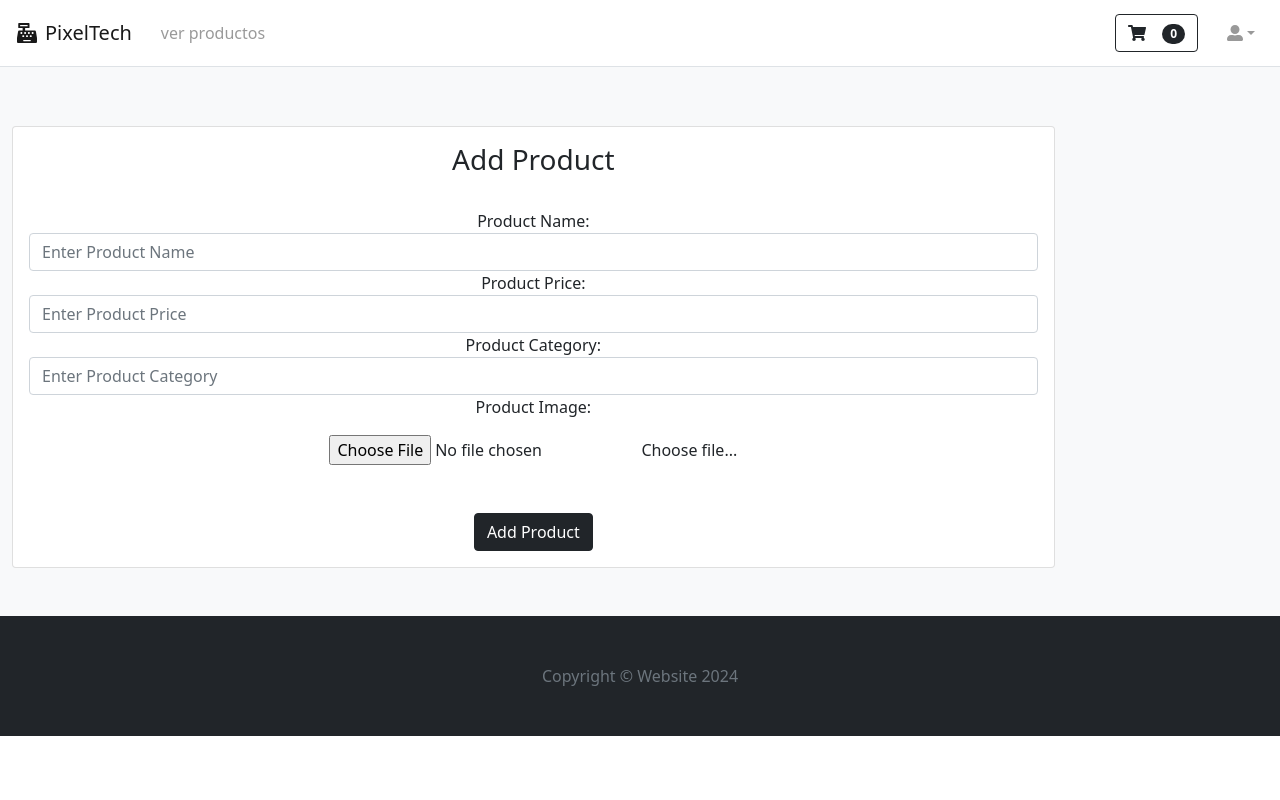
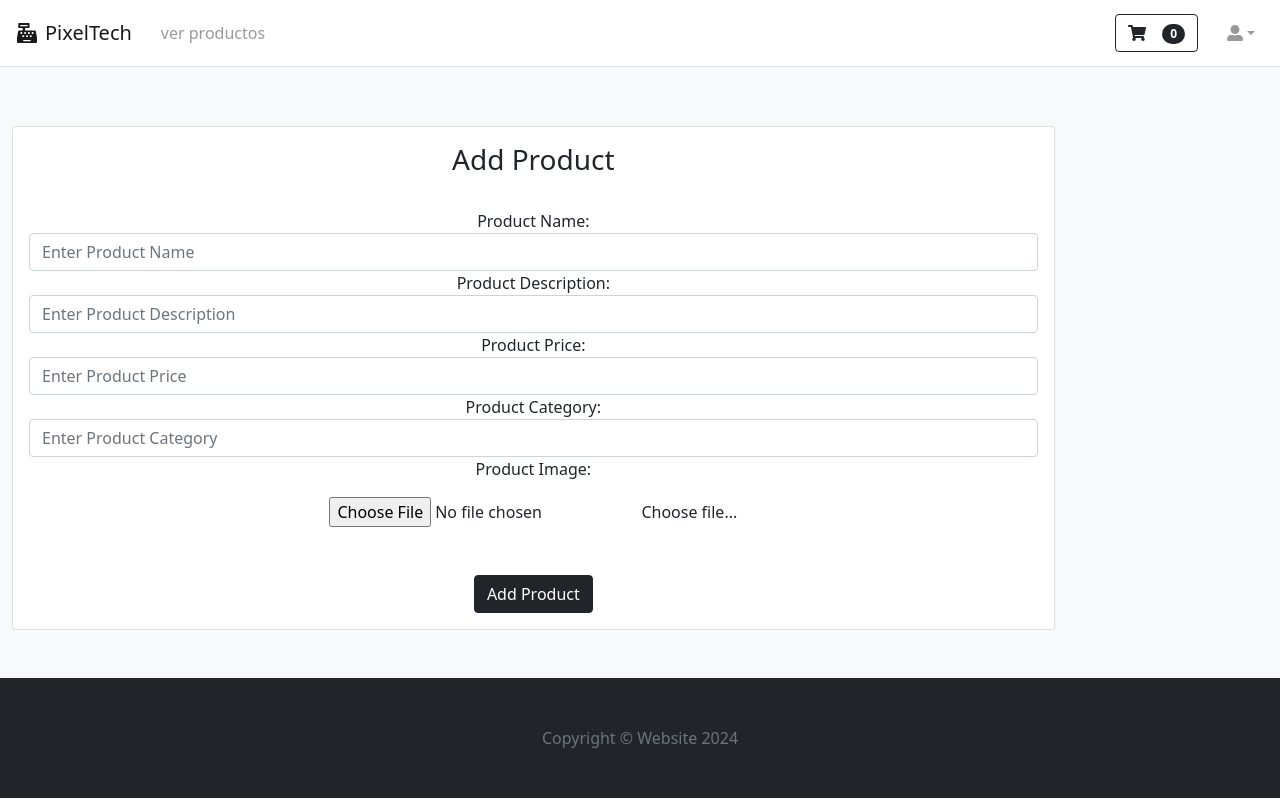
Before and after one commit to SLAE021/PixelTech_Client, a React (Vite) app: page /admin/add-product in a window 1280 px wide. Built offline with nearby package versions, Linux system fonts and the light colour scheme; no server answers.

Commit message:
Description

```diff
--- a/src/pages/products/detail/AddProduct.jsx
+++ b/src/pages/products/detail/AddProduct.jsx
@@ -4,7 +4,7 @@ import axios from "axios";
 
 function AddProduct() {
     const [productName, setProductName] = useState("");
-    const [productId, setProductId] = useState("");
+    const [productDescription, setProductId] = useState("");
     const [productPrice, setProductPrice] = useState("");
     const [productImage, setProductImage] = useState(null);
     const [productCategory, setProductCategory] = useState("");
@@ -22,7 +22,7 @@ function AddProduct() {
 
         let validationErrors = {};
         if (!productName) validationErrors.productName = "Product Name Can't Be Empty";
-        //if (!productId) validationErrors.productId = "Product ID Can't Be Empty";
+        if (!productDescription) validationErrors.productDescription = "Product Description Can't Be Empty";
         if (!productPrice) validationErrors.productPrice = "Product Price Can't Be Empty";
         if (!productImage) validationErrors.productImage = "Product Image Can't Be Empty";
         if (!productCategory) validationErrors.productCategory = "Product Category Can't Be Empty";
@@ -33,7 +33,7 @@ function AddProduct() {
 
         const formData = new FormData();
         formData.append("productName", productName);
-        //formData.append("productId", productId);
+        formData.append("productDescription", productDescription);
         formData.append("productPrice", productPrice);
         formData.append("productImage", productImage);
         formData.append("productCategory", productCategory);
@@ -80,18 +80,18 @@ function AddProduct() {
                                                 {errors.productName && <div className="invalid-feedback">{errors.productName}</div>}
                                             </div>
 
-                                            {/* <div className="form-group">
-                                                <label htmlFor="productid">Product Id:</label>
+                                            <div className="form-group">
+                                                <label htmlFor="productDescription">Product Description:</label>
                                                 <input
                                                     type="text"
-                                                    className={`form-control ${errors.productId ? 'is-invalid' : ''}`}
-                                                    id="productid"
-                                                    value={productId}
-                                                    onChange={(e) => setProductId(e.target.value)}
-                                                    placeholder="Enter Product Id"
+                                                    className={`form-control ${errors.productDescription ? 'is-invalid' : ''}`}
+                                                    id="productDescription"
+                                                    value={productDescription}
+                                                    onChange={(e) => setproductDescription(e.target.value)}
+                                                    placeholder="Enter Product Description"
                                                 />
-                                                {errors.productId && <div className="invalid-feedback">{errors.productId}</div>}
-                                            </div> */}
+                                                {errors.productDescription && <div className="invalid-feedback">{errors.productDescription}</div>}
+                                            </div>
 
                                             <div className="form-group">
                                                 <label htmlFor="productprice">Product Price:</label>
```
